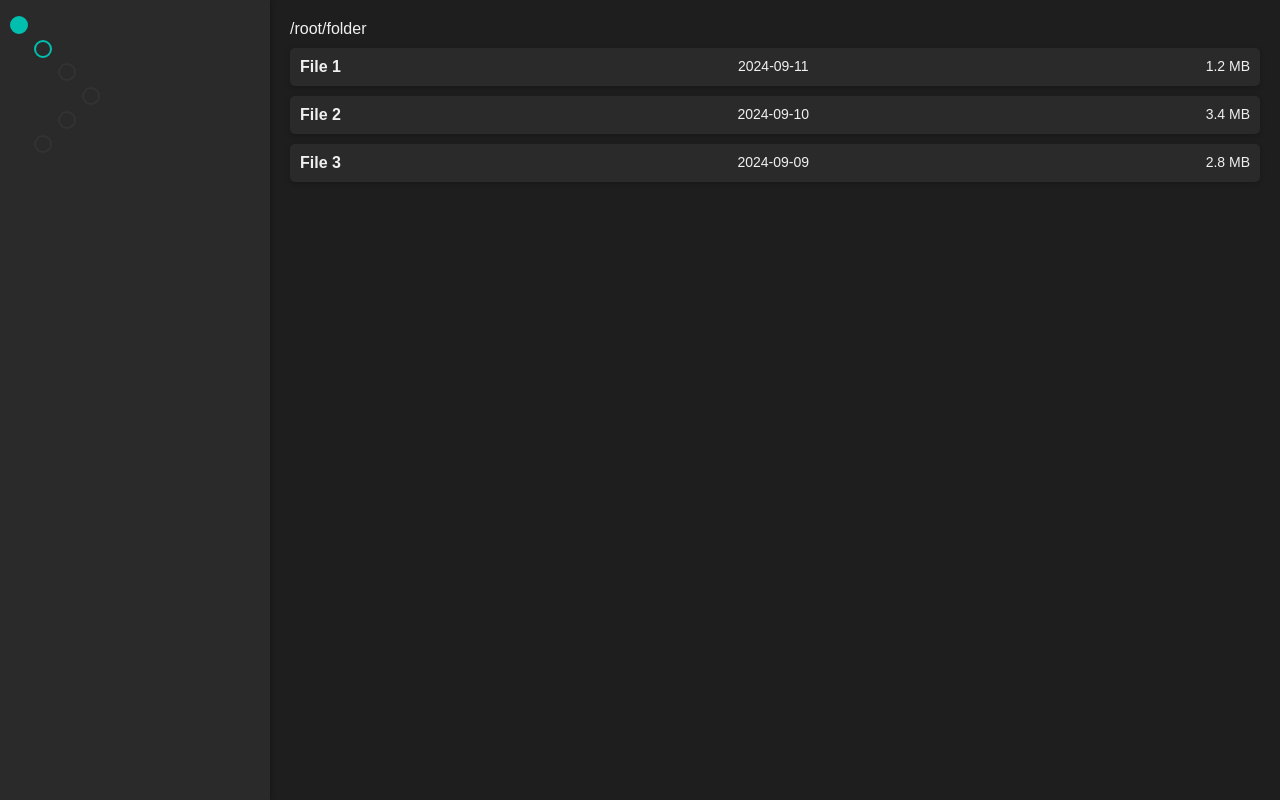
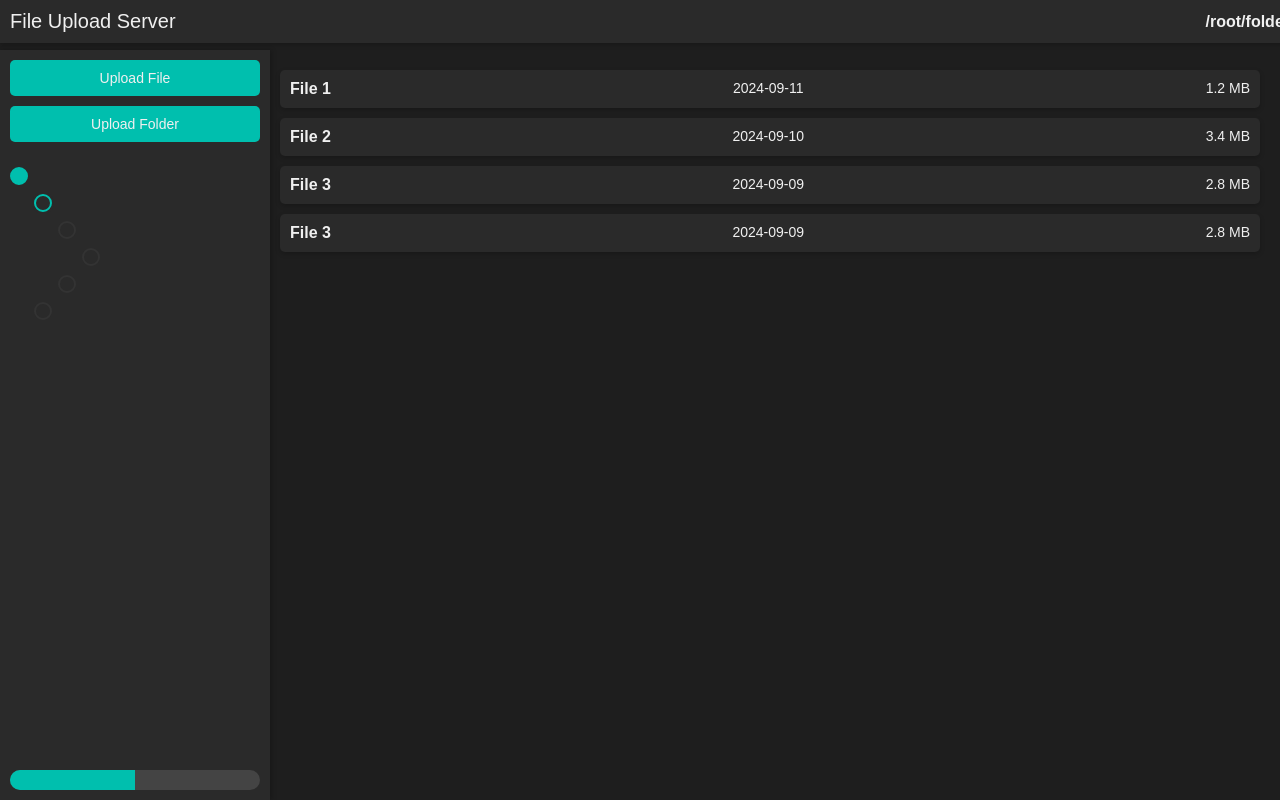
Before and after one commit to luca2040/FilePapera, a Flask app: page / in a window 1280 px wide. Run offline with Flask 3, Linux system fonts and the light colour scheme.

Commit message:
new version but needed bugfix

```diff
--- a/server/flask/app/static/style.css
+++ b/server/flask/app/static/style.css
@@ -6,6 +6,10 @@
   --border-color: #333;
   --node-size: 14px;
   --node-distance: 5px;
+  --scrollbar-bg: #444;
+  --scrollbar-thumb: #00bfae;
+  --storage-bar-bg: #444;
+  --storage-progress: #00bfae;
 }
 
 body {
@@ -13,11 +17,48 @@ body {
   font-family: Arial, sans-serif;
   background-color: var(--bg-dark);
   color: var(--text-light);
+  overflow-x: hidden; /* Prevents horizontal overflow */
 }
 
 .container {
   display: flex;
   height: 100vh;
+  overflow: hidden; /* Fixes vertical overflow */
+}
+
+.titlebar {
+  display: flex;
+  align-items: center;
+  justify-content: space-between;
+  background-color: var(--bg-light);
+  color: var(--text-light);
+  padding: 10px;
+  box-shadow: 0 2px 5px rgba(0, 0, 0, 0.2);
+  position: fixed;
+  top: 0;
+  left: 0;
+  width: 100%;
+  z-index: 1000;
+}
+
+.title {
+  font-size: 20px;
+  margin-right: auto;
+}
+
+.path-title {
+  margin-left: 20px;
+  font-size: 16px;
+  font-weight: bold;
+}
+
+.menu-btn {
+  background-color: var(--bg-light);
+  color: var(--text-light);
+  border: none;
+  padding: 10px;
+  cursor: pointer;
+  z-index: 1001; /* Prevents button from being covered */
 }
 
 .sidebar {
@@ -25,18 +66,54 @@ body {
   background-color: var(--bg-light);
   padding: 10px;
   box-shadow: 2px 0 5px rgba(0, 0, 0, 0.2);
-  position: relative;
+  position: fixed;
+  top: 50px; /* Adjusted so it doesn't overlap titlebar */
+  bottom: 0;
+  left: 0;
+  display: flex;
+  flex-direction: column;
+  transform: translateX(0);
+  z-index: 999; /* Adjusted so it doesn't cover the titlebar */
+  overflow-y: auto;
+  transition: transform 0.3s ease; /* Smooth transition */
+}
+
+.sidebar.active {
+  transform: translateX(-100%);
+}
+
+.upload-buttons {
+  display: flex;
+  flex-direction: column;
+  gap: 10px;
+  margin-bottom: 20px;
+}
+
+.upload-file,
+.upload-folder {
+  background-color: var(--accent-green);
+  color: var(--text-light);
+  border: none;
+  padding: 10px;
+  border-radius: 5px;
+  cursor: pointer;
+  font-size: 14px;
+}
+
+.upload-file:hover,
+.upload-folder:hover {
+  background-color: #009f95;
 }
 
 .tree {
-  position: relative;
+  flex-grow: 1;
+  overflow-y: auto;
 }
 
 .tree ul {
   list-style: none;
   padding-left: 0;
   margin: 0;
-  position: relative;
 }
 
 .tree ul ul {
@@ -44,39 +121,59 @@ body {
 }
 
 .tree li {
-  position: relative;
   margin: var(--node-distance) 0;
 }
 
-.tree .node {
+.node {
   width: var(--node-size);
   height: var(--node-size);
   border-radius: 50%;
   border: 2px solid var(--border-color);
+  display: inline-block;
   background-color: transparent;
-  display: inline-block;
-  vertical-align: middle;
-  position: relative;
 }
 
-.tree .node.current {
+.node.current {
   background-color: var(--accent-green);
   border-color: var(--accent-green);
 }
 
-.tree .node.current-less {
+.node.current-less {
   border: 2px solid var(--accent-green);
   box-shadow: 0 0 0 2px var(--bg-light); /* Inner border effect */
 }
 
+.scrollable::-webkit-scrollbar {
+  width: 10px;
+}
+
+.scrollable::-webkit-scrollbar-track {
+  background: var(--scrollbar-bg);
+}
+
+.scrollable::-webkit-scrollbar-thumb {
+  background-color: var(--scrollbar-thumb);
+  border-radius: 10px;
+}
+
+.storage-bar {
+  height: 20px;
+  background-color: var(--storage-bar-bg);
+  border-radius: 10px;
+  margin-top: 10px;
+  overflow: hidden;
+}
+
+.storage-progress {
+  width: 50%; /* Example size, this should be dynamic */
+  height: 100%;
+  background-color: var(--storage-progress);
+}
+
 .main {
   flex: 1;
-  padding: 20px;
-}
-
-.path {
-  font-size: 16px;
-  margin-bottom: 10px;
+  padding: 70px 20px 20px 280px; /* Adjusted to account for fixed sidebar and titlebar */
+  overflow-y: auto;
 }
 
 .files {
@@ -105,3 +202,37 @@ body {
 .file-size {
   font-size: 14px;
 }
+
+/* Responsive Design */
+@media (max-width: 768px) {
+  .sidebar {
+    transform: translateX(-100%);
+  }
+
+  .sidebar.active {
+    transform: translateX(0);
+  }
+
+  .menu-btn {
+    display: block;
+  }
+
+  .main {
+    padding-left: 20px; /* Adjusts for sidebar being hidden */
+  }
+}
+
+@media (min-width: 768px) {
+  .menu-btn {
+    display: none;
+  }
+
+  .sidebar {
+    transform: translateX(0);
+  }
+
+  .titlebar,
+  .sidebar {
+    position: fixed;
+  }
+}
--- a/server/flask/app/templates/index.html
+++ b/server/flask/app/templates/index.html
@@ -11,8 +11,19 @@
   </head>
   <body>
     <div class="container">
+      <div class="titlebar">
+        <button class="menu-btn" onclick="toggleSidebar()">☰ Menu</button>
+        <span class="title">File Upload Server</span>
+        <span class="path-title">/root/folder</span>
+      </div>
+
       <div class="sidebar">
-        <div class="tree">
+        <div class="upload-buttons">
+          <button class="upload-file">Upload File</button>
+          <button class="upload-folder">Upload Folder</button>
+        </div>
+
+        <div class="tree scrollable">
           <ul class="tree-root">
             <li>
               <div class="node current"></div>
@@ -24,7 +35,7 @@
                       <div class="node"></div>
                       <ul>
                         <li>
-                            <div class="node"></div>
+                          <div class="node"></div>
                         </li>
                       </ul>
                     </li>
@@ -40,9 +51,13 @@
             </li>
           </ul>
         </div>
+
+        <div class="storage-bar">
+          <div class="storage-progress"></div>
+        </div>
       </div>
+
       <div class="main">
-        <div class="path">/root/folder</div>
         <div class="files">
           <div class="file">
             <div class="file-info">
@@ -65,8 +80,27 @@
               <span class="file-size">2.8 MB</span>
             </div>
           </div>
+          <div class="file">
+            <div class="file-info">
+              <span class="file-name">File 3</span>
+              <span class="file-date">2024-09-09</span>
+              <span class="file-size">2.8 MB</span>
+            </div>
+          </div>
         </div>
       </div>
     </div>
+
+    <script>
+      function toggleSidebar() {
+        const sidebar = document.querySelector(".sidebar");
+        sidebar.classList.toggle("active");
+      }
+
+      function closeSidebar() {
+        const sidebar = document.querySelector(".sidebar");
+        sidebar.classList.remove("active");
+      }
+    </script>
   </body>
 </html>
```
Also changed, not shown: server/flask/app/static/scripts/load_file_list.js (deleted, +0 -159 lines), server/flask/app/static/scripts/main.js (deleted, +0 -80 lines), server/flask/app/static/scripts/upload_modal.js (deleted, +0 -43 lines), 2 other files.
